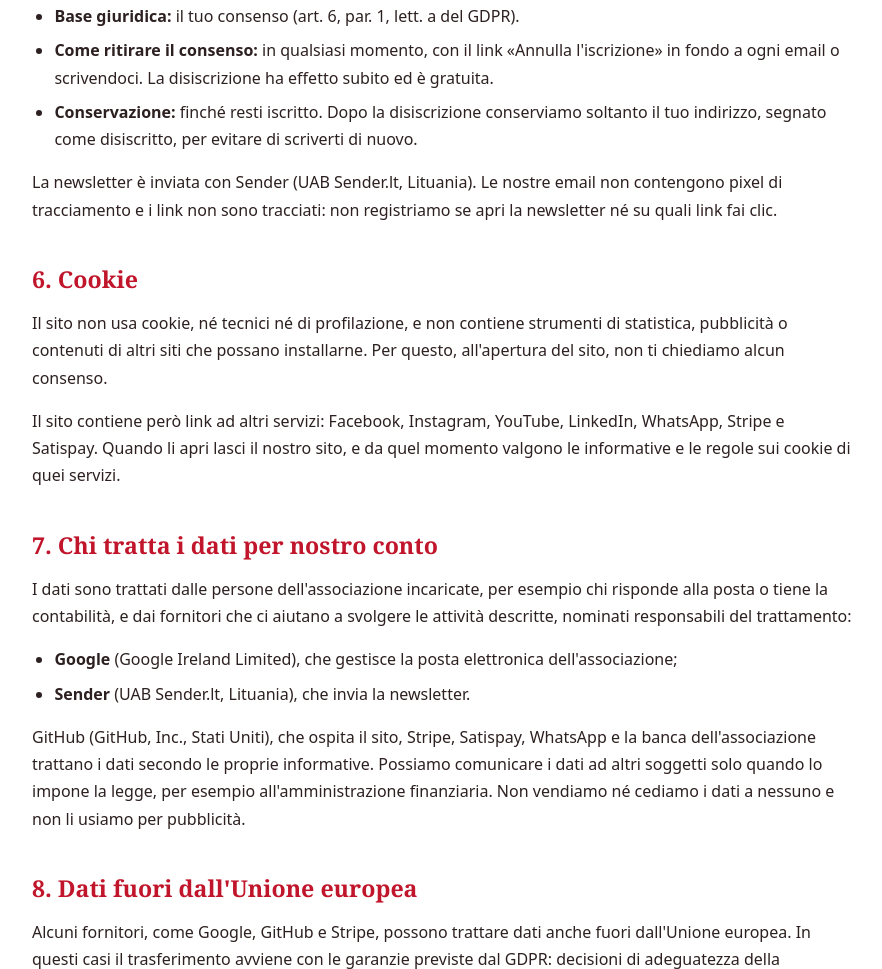
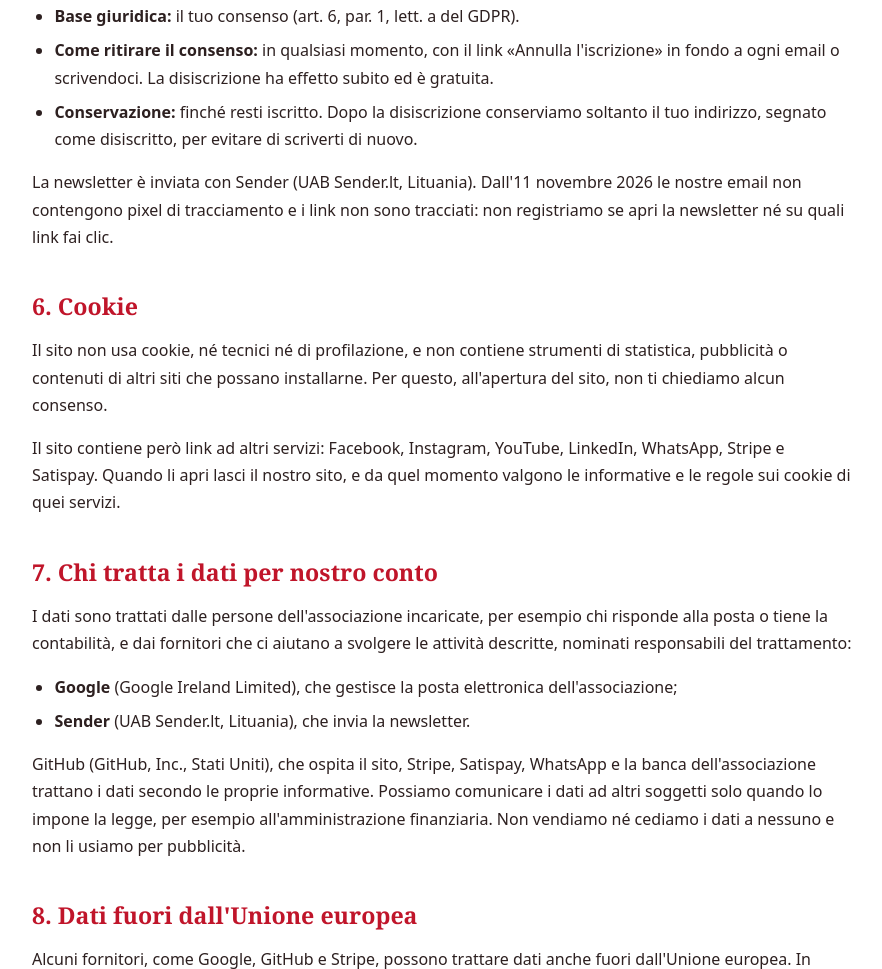
Before and after one commit to maggiomusic/ilsetticlavio.it, a plain HTML site: page privacy.html in a window 1280 px wide. Shown: the part 2299-3268 px from the top of the page, without its empty margins (198-1080 px from the left). Drawn offline with Linux system fonts and the light colour scheme.

Commit message:
Informativa: data da cui la newsletter non è tracciata
Co-Authored-By: Claude Opus 5.5 <noreply@anthropic.com>

```diff
--- a/privacy.html
+++ b/privacy.html
@@ -78,7 +78,7 @@
 <p>Con la newsletter ti informiamo sui concerti, sugli appuntamenti e sui progetti dell&#x27;associazione. Trattiamo il tuo indirizzo email e, se lo indichi, il tuo nome.</p>
 <p>Ti iscrivi con il modulo raggiungibile dalla sezione Contatti del sito, che si apre su una pagina di Sender, e confermi l&#x27;iscrizione con il link che ricevi per email. Chi si era iscritto con il modulo del sito precedente continua a ricevere la newsletter, con le stesse possibilità di disiscriversi.</p>
 <ul><li><strong>Base giuridica:</strong> il tuo consenso (art. 6, par. 1, lett. a del GDPR).</li><li><strong>Come ritirare il consenso:</strong> in qualsiasi momento, con il link «Annulla l&#x27;iscrizione» in fondo a ogni email o scrivendoci. La disiscrizione ha effetto subito ed è gratuita.</li><li><strong>Conservazione:</strong> finché resti iscritto. Dopo la disiscrizione conserviamo soltanto il tuo indirizzo, segnato come disiscritto, per evitare di scriverti di nuovo.</li></ul>
-<p>La newsletter è inviata con Sender (UAB Sender.lt, Lituania). Le nostre email non contengono pixel di tracciamento e i link non sono tracciati: non registriamo se apri la newsletter né su quali link fai clic.</p>
+<p>La newsletter è inviata con Sender (UAB Sender.lt, Lituania). Dall&#x27;11 novembre 2026 le nostre email non contengono pixel di tracciamento e i link non sono tracciati: non registriamo se apri la newsletter né su quali link fai clic.</p>
 <h2 id="cookie">6. Cookie</h2>
 <p>Il sito non usa cookie, né tecnici né di profilazione, e non contiene strumenti di statistica, pubblicità o contenuti di altri siti che possano installarne. Per questo, all&#x27;apertura del sito, non ti chiediamo alcun consenso.</p>
 <p>Il sito contiene però link ad altri servizi: Facebook, Instagram, YouTube, LinkedIn, WhatsApp, Stripe e Satispay. Quando li apri lasci il nostro sito, e da quel momento valgono le informative e le regole sui cookie di quei servizi.</p>
```
